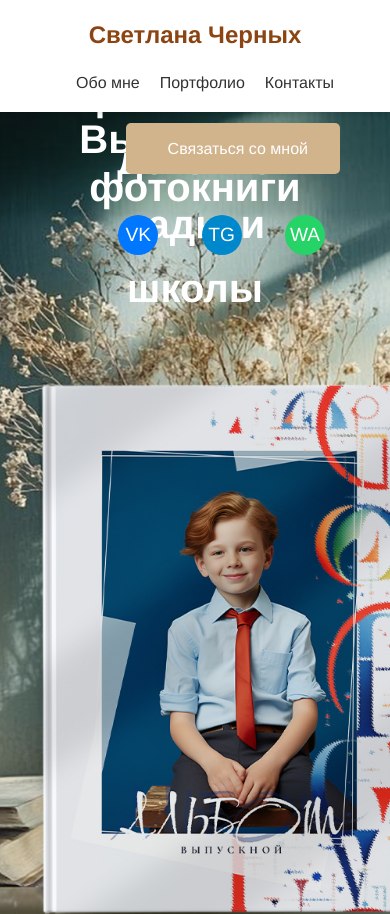
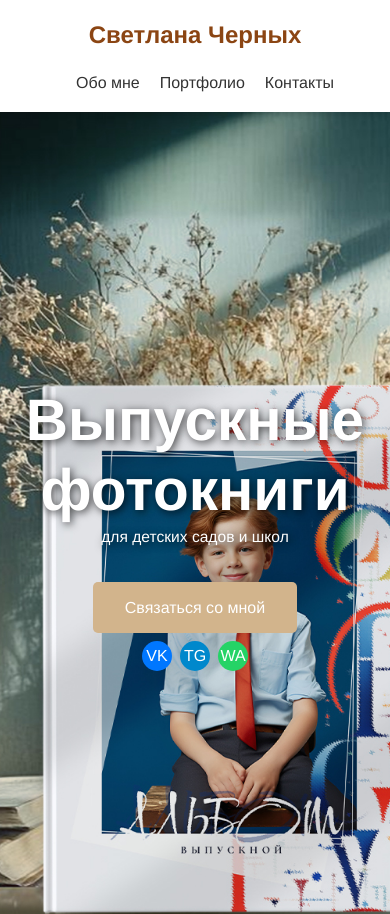
Before and after one commit to vet1944S/-, a plain HTML site: page index.html in a window 390 px wide. Shown: the top 914 px of the page. Drawn offline with Linux system fonts and the light colour scheme.

Commit message:
Лендинг. Выравнивание текста в шапке. Адаптация под мобильник.

```diff
--- a/index.html
+++ b/index.html
@@ -3,7 +3,10 @@
 <head>
     <meta charset="UTF-8">
     <meta name="viewport" content="width=device-width, initial-scale=1.0">
-    <title>Анна Смирнова - Фотограф</title>
+    <title>Светлана Черных - Фотограф</title>
+    <link rel="preconnect" href="https://fonts.googleapis.com">
+    <link rel="preconnect" href="https://fonts.gstatic.com" crossorigin>
+    <link href="https://fonts.googleapis.com/css2?family=Montserrat:wght@400;600&family=Playfair+Display:wght@400;700&display=swap" rel="stylesheet">
     <style>
         /* Общие стили */
         :root {
@@ -41,7 +44,7 @@
         h2 {
             text-align: center;
             margin-bottom: 2rem;
-            font-size: 2.5rem;
+            font-size: clamp(24px, 4vw, 40px);
             color: var(--brown);
         }
 
@@ -87,24 +90,84 @@
             color: var(--secondary-color);
         }
 
-        /* Главный раздел */
-        #hero {
+        /* --- НОВЫЙ, УЛУЧШЕННЫЙ КОД --- */
+        .hero-header {
+            display: flex;
+            align-items: flex-start; /* <-- ИЗМЕНЕНИЕ 1: Выравниваем по ВЕРХНЕМУ краю */
+            justify-content: center;
+
+            padding-top: 5vh; /* <-- ИЗМЕНЕНИЕ 2: Добавляем управляемый отступ сверху */
+
             height: 100vh;
-            display: flex;
-            justify-content: center;
-            align-items: flex-start;
-            text-align: center;
-            color: #fff;
-            background: url('Шапка 5.jpg') no-repeat center center/cover;
+            background-image: url('Шапка 5.jpg'); /* Ваш фон */
+            background-size: cover;
+            background-position: center;
         }
 
-        #hero h1 {
-            font-size: 1.333rem;
-            margin-bottom: 1rem;
-            position: absolute;
-            top: 0;
-            left: 50%;
-            transform: translateX(-50%);
+        .hero-content {
+            /* Говорим контейнеру с контентом тоже быть гибким */
+            display: flex;
+            flex-direction: column; /* <-- САМОЕ ГЛАВНОЕ! Ставим все элементы ДРУГ ПОД ДРУГА */
+            align-items: center;   /* Выравниваем все по центру */
+            gap: 30px; /* Расстояние между текстом и кнопками */
+            text-align: center;
+        }
+
+        /* Стили для текста */
+        .hero-text h1, .hero-text p {
+            color: white;
+            text-shadow: 2px 2px 8px rgba(0, 0, 0, 0.7); /* Тень для читаемости */
+        }
+
+        .hero-text h1 {
+            font-size: clamp(36px, 8vw, 60px); /* Адаптивный шрифт */
+            line-height: 1.2;
+        }
+
+        .hero-text p {
+            font-size: clamp(18px, 4vw, 24px); /* Адаптивный шрифт */
+        }
+
+        /* Стили для кнопок и иконок */
+        .hero-actions {
+            display: flex;
+            flex-direction: column; /* Кнопка и иконки тоже друг под другом */
+            align-items: center;
+            gap: 20px;
+        }
+
+        .social-icons {
+            display: flex;
+            gap: 1rem;
+        }
+
+        .icon-vk, .icon-tg, .icon-wa {
+            display: inline-block;
+            width: 40px;
+            height: 40px;
+            border-radius: 50%;
+            color: #fff;
+            text-align: center;
+            line-height: 40px;
+            font-size: 1.2rem;
+            text-decoration: none;
+            transition: transform 0.3s ease;
+        }
+
+        .icon-vk {
+            background: #0077ff;
+        }
+
+        .icon-tg {
+            background: #0088cc;
+        }
+
+        .icon-wa {
+            background: #25d366;
+        }
+
+        .icon-vk:hover, .icon-tg:hover, .icon-wa:hover {
+            transform: scale(1.1);
         }
 
         .btn {
@@ -231,6 +294,13 @@
             background-color: var(--secondary-color);
         }
 
+        .item-title h4 {
+            font-family: 'Montserrat', sans-serif;
+            text-transform: uppercase;
+            letter-spacing: 1.5px;
+            font-weight: 600;
+        }
+
 
         /* Контакты */
         #contact {
@@ -241,6 +311,9 @@
         .contact-container {
             max-width: 700px;
             margin: 0 auto;
+            display: flex;
+            flex-direction: column;
+            align-items: center;
         }
 
         #contact p {
@@ -282,33 +355,12 @@
             width: 100%;
         }
 
-/* --- НОВЫЙ, АДАПТИВНЫЙ КОД --- */
+        .social-icon:hover {
+            transform: scale(1.1);
+            transition: transform 0.3s ease;
+        }
 
-/* Стили для главного заголовка */
-.hero-text h1 {
-  /* clamp(МИНимальный размер, ИДЕАЛЬНЫЙ размер, МАКСимальный размер) */
-  font-size: clamp(150px, 19.5vw, 300px);
-}
 
-/* Стили для подзаголовка */
-.hero-text p {
-  font-size: clamp(16px, 3vw, 40px);
-}
-
-/*
-   МЕДИА-ЗАПРОС:
-   Дополнительная настройка для очень узких экранов (меньше 480px)
-*/
-@media (max-width: 480px) {
-  .hero-text {
-    /* Можно немного уменьшить отступы на мобильных */
-    padding: 0 15px;
-  }
-
-  .hero-text h1 {
-    line-height: 1.2; /* Немного уменьшаем межстрочный интервал, чтобы строки были ближе */
-  }
-}
 
         /* Медиа-запросы для мобильных устройств */
         @media(max-width: 768px) {
@@ -320,40 +372,45 @@
                 padding-top: 1rem;
             }
 
-            #hero h1 {
-                font-size: 2.5rem;
+            .hero-header {
+                align-items: center; /* Центрируем контент по вертикали на мобильных */
+                padding: 2rem 1rem;
+                padding-top: 20px; /* Убираем большой padding-top на мобильных */
             }
 
-            /* Адаптация больших текстов в шапке */
-            #hero .container > div:nth-of-type(2) {
-                font-size: 2rem !important;
-                top: 60px !important;
+            .hero-content {
+                gap: 1rem;
             }
 
-            #hero .container > div:nth-of-type(3) {
-                font-size: 3rem !important;
-                top: 100px !important;
+            .hero-text h1 {
+                font-size: clamp(50px, 15vw, 150px);
             }
 
-            #hero .container > div:nth-of-type(4) {
-                bottom: 20px !important;
-                left: 50% !important;
-                right: auto !important;
-                transform: translateX(-50%) !important;
-                text-align: center !important;
+            .hero-text p {
+                font-size: clamp(14px, 4vw, 24px);
             }
 
-            /* Уменьшение кнопок соцсетей на мобильных */
-            #hero .container > div:nth-of-type(4) a {
-                width: 30px !important;
-                height: 30px !important;
-                line-height: 30px !important;
-                margin: 0 10px !important;
-                font-size: 1rem !important;
+            .hero-actions {
+                gap: 0.5rem;
+            }
+
+            .social-icons {
+                gap: 0.5rem;
+            }
+
+            .icon-vk, .icon-tg, .icon-wa {
+                width: 30px;
+                height: 30px;
+                line-height: 30px;
+                font-size: 1rem;
             }
 
             .about-content {
                 flex-direction: column;
+            }
+
+            #about .container {
+                padding: 0 10px;
             }
 
             #about p {
@@ -368,7 +425,25 @@
             .portfolio-group h3 {
                 font-size: 1.5rem;
             }
+
+            .contact-container {
+                padding: 0 10px;
+            }
         }
+
+        /* Медиа-запросы для больших экранов (десктоп) */
+        @media(min-width: 769px) {
+            .hero-actions {
+                flex-direction: row; /* На больших экранах кнопка и иконки в ряд */
+                gap: 20px;
+            }
+
+            .social-icons {
+                gap: 10px;
+            }
+        }
+
+
     </style>
 </head>
 <body>
@@ -385,22 +460,23 @@
         </div>
     </nav>
 
-    <!-- Главный раздел -->
-    <header id="hero">
-        <div class="container">
-            <h1>Выпускные фотокниги: детские сады и школы</h1>
-            <div class="hero-text" style="position: absolute; top: 115px; left: 50%; transform: translateX(-50%); color: #fff;">
+    <!-- ======================= ШАПКА САЙТА (HERO SECTION) ======================= -->
+    <header class="hero-header">
+        <!-- Общий контейнер для всего контента в шапке -->
+        <div class="hero-content">
+            <!-- Текстовый блок -->
+            <div class="hero-text">
                 <h1>Выпускные фотокниги</h1>
+                <p>для детских садов и школ</p> <!-- Разделим текст для лучшей адаптивности -->
             </div>
-            <div class="hero-text" style="position: absolute; top: 215px; left: 50%; transform: translateX(-50%); color: #fff; text-align: center;">
-                <p>Люби, живи, твори!</p>
-            </div>
-            <div style="position: absolute; bottom: 20px; right: 50px; text-align: right;">
-                <a href="#contact" class="btn" style="padding-left: 42px;">Связаться со мной</a>
-                <div style="margin-top: 10px;">
-                    <a href="#" style="display: inline-block; width: 40px; height: 40px; background: #0077ff; border-radius: 50%; color: #fff; text-align: center; line-height: 40px; margin: 0 15px; font-size: 1.2rem; text-decoration: none;">VK</a>
-                    <a href="#" style="display: inline-block; width: 40px; height: 40px; background: #0088cc; border-radius: 50%; color: #fff; text-align: center; line-height: 40px; margin: 0 15px; font-size: 1.2rem; text-decoration: none;">TG</a>
-                    <a href="#" style="display: inline-block; width: 40px; height: 40px; background: #25d366; border-radius: 50%; color: #fff; text-align: center; line-height: 40px; margin: 0 15px; font-size: 1.2rem; text-decoration: none;">WA</a>
+
+            <!-- Блок с кнопками и ссылками -->
+            <div class="hero-actions">
+                <a href="#contact" class="btn">Связаться со мной</a>
+                <div class="social-icons">
+                    <a href="#" class="icon-vk">VK</a>
+                    <a href="#" class="icon-tg">TG</a>
+                    <a href="#" class="icon-wa">WA</a>
                 </div>
             </div>
         </div>
@@ -412,10 +488,10 @@
             <h2>ОБО МНЕ</h2>
             <div class="about-content">
                 <div class="about-image">
-                    <img src="Обо мне..jpg" alt="Фотограф Анна Смирнова">
+                    <img src="Обо мне..jpg" alt="Фотограф Светлана Черных">
                 </div>
                 <div class="about-text">
-                    <p>Меня зовут Анна Смирнова, и я профессиональный фотограф, специализирующийся на создании уникальных выпускных фотокниг. Моя цель - запечатлеть самые искренние эмоции и важные моменты в жизни ваших детей, создавая воспоминания, которые останутся с вами на всю жизнь.</p>
+                    <p>Меня зовут Светлана Черных, и я профессиональный фотограф, специализирующийся на создании уникальных выпускных фотокниг. Моя цель - запечатлеть самые искренние эмоции и важные моменты в жизни ваших детей, создавая воспоминания, которые останутся с вами на всю жизнь.</p>
                 </div>
             </div>
         </div>
```
